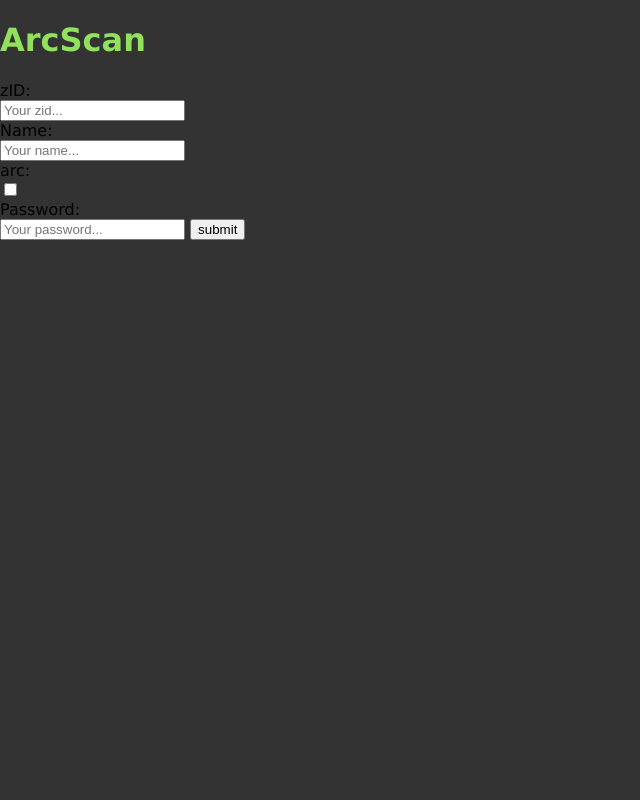
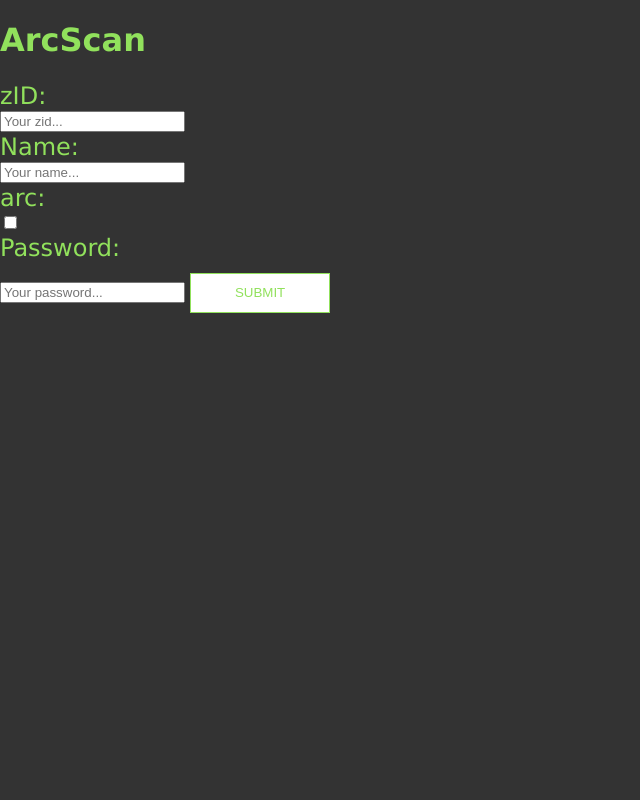
Before and after one commit to 00BBS/ArcScan-Public, a Flask app: template templates/index.html in a window 1280 px wide. Shown: the whole page, without its empty margins (0-640 px from the left). Run offline with Flask 2, Linux system fonts and the light colour scheme; the template is opened without the code that fills it, so the values that code supplies are empty; some libraries are stand-ins or nearby versions.

Commit message:
edited index.html with new CSS

```diff
--- a/templates/index.html
+++ b/templates/index.html
@@ -8,9 +8,74 @@
     <link rel="stylesheet" href="https://use.fontawesome.com/releases/v5.1.0/css/all.css" integrity="sha384-lKuwvrZot6UHsBSfcMvOkWwlCMgc0TaWr+30HWe3a4ltaBwTZhyTEggF5tJv8tbt" crossorigin="anonymous">
   <style>
   body, html{
+    background:#333333;
     height: 100%;
     margin: 0;
+    box-sizing: border-box;
     font-family:"Lucida Grande", "Lucida Sans Unicode", "Lucida Sans", "DejaVu Sans", Verdana, sans-serif;
+  }
+  label{
+    color:#91E15C;
+    font-size:24px;
+    line-height: 30px;
+  }
+
+  #wrap {
+    width: 100%;
+    margin-left:30px;
+    margin-right:30px;
+    position: absolute;
+    top: 0px;
+    left: 0px;
+
+  }
+
+  input[type=text], select{
+
+    padding: 10px 10px;
+    display: inline-block;
+    font-size:16px;
+    border:none;
+    line-height:18px;
+    border-bottom: 2px solid #ccc;
+    box-sizing: border-box;
+    transition: all 0.5s ease-in-out;
+    -moz-transition: all 0.5s ease-in-out;
+    -webkit-transition: all 0.5s ease-in-out;
+    margin-bottom: 15px;
+  }
+
+  input[type=text]:focus{
+    display: inline-block;
+    line-height:18px;
+    font-size:16px;
+    border:none;
+    border-bottom: 2px solid #3B84D1;
+    box-sizing: border-box;
+    outline:none;
+    transition: all 0.5s ease-in-out;
+    -moz-transition: all 0.5s ease-in-out;
+    -webkit-transition: all 0.5s ease-in-out;
+  }
+
+
+  .notes{
+    height:80px;
+    resize:none;
+  }
+
+  input[type="submit"]{
+    background-color:white;
+    width: 140px;
+    border: 1px solid #91E15C ;
+    margin-top: 10px;
+    color:#91E15C;
+    height: 40px;
+    box-shadow:none;
+    border-radius: 0px;
+    vertical-align: center;
+    text-transform:uppercase;
+
   }
   h1 {
     color: #91E15C;
@@ -20,7 +85,6 @@
     width: 100%;
   }
   #background {
-    background:#333333;
     position: fixed;
     width: 100%;
     /*background-image:url(images/Movie-Night.jpg);*/
@@ -29,7 +93,6 @@
     background-repeat: no-repeat;
     background-size: cover;
     outline-offset: -50px;
-
     z-index: 1;
   }
 
```
